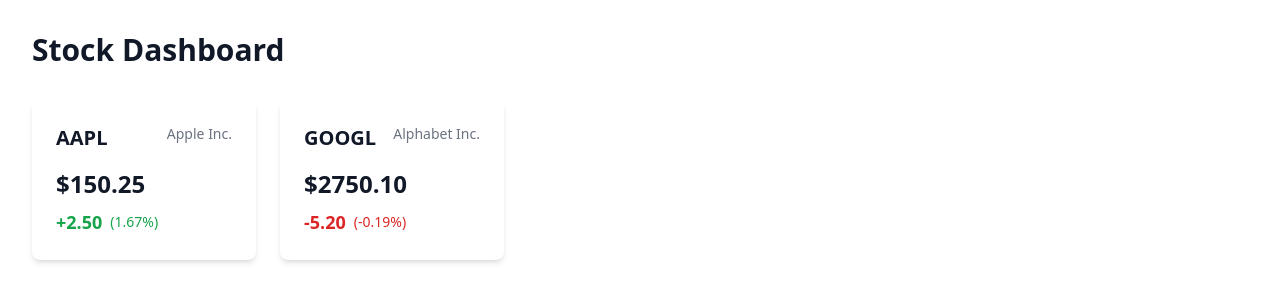
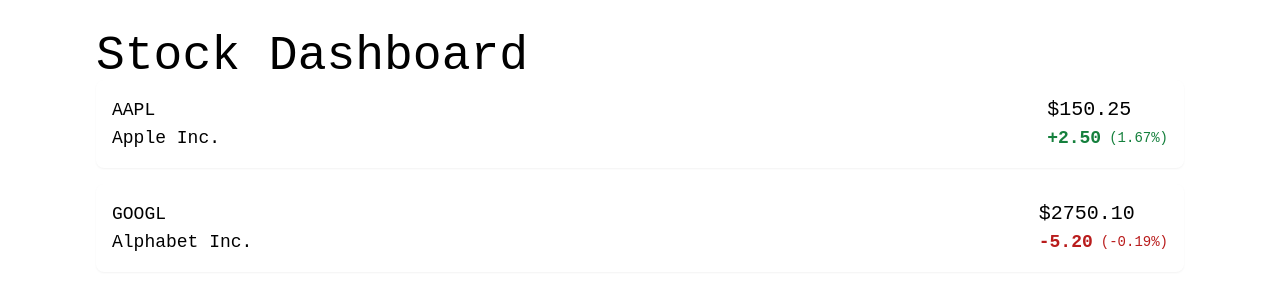
Before and after one commit to joshuachuaaa/Demeter, a Next.js app: page / in a window 1280 px wide. Shown: the top 302 px of the page. Built offline with nearby package versions, Linux system fonts and the light colour scheme.

Commit message:
Brushed up on loading screen & Implemented Dashboard

```diff
--- a/src/app/dashboard/dashboard.css
+++ b/src/app/dashboard/dashboard.css
@@ -1,65 +1,83 @@
 @tailwind base;
 @tailwind components;
 @tailwind utilities;
+@import url('https://fonts.googleapis.com/css2?family=Fira+Code:wght@300..700&family=Lexend:wght@100..900&family=Space+Mono:ital,wght@0,400;0,700;1,400;1,700&display=swap');
+@import url('https://fonts.googleapis.com/css2?family=Roboto+Mono:ital,wght@0,100..700;1,100..700&display=swap');
 
 .loading-screen {
   @apply fixed inset-0 flex items-center justify-center bg-gray-50 dark:bg-gray-900;
 }
 
 .loading-text {
-  @apply text-2xl text-gray-700 dark:text-gray-200;
+  @apply text-2xl text-gray-700;
 }
 
 .dashboard-container {
-  @apply p-8;
+  @apply max-w-6xl mx-auto p-8;
 }
 
 .dashboard-title {
-  @apply text-3xl font-bold text-gray-900 dark:text-white mb-8;
+  @apply font-firacode font-normal text-5xl text-black ;
 }
 
-.stock-grid {
-  @apply grid grid-cols-1 md:grid-cols-2 lg:grid-cols-3 xl:grid-cols-5 gap-6;
+.stock-list {
+  @apply space-y-4;
 }
 
-.stock-card {
-  @apply bg-white dark:bg-gray-800 rounded-lg shadow-md p-6 hover:shadow-lg transition-shadow duration-200;
+.stock-row {
+  @apply bg-white rounded-lg shadow-sm hover:shadow-md transition-shadow duration-200 p-4;
 }
 
-.stock-header {
-  @apply flex justify-between items-start mb-4;
+.stock-info-container {
+  @apply flex items-center gap-6 py-10;
+}
+
+.stock-main-info{
+    @apply flex justify-between
+}
+
+.stock-logo {
+  @apply flex-shrink-0;
+}
+
+.stock-logo-image {
+  @apply w-12 h-12 rounded-full object-contain;
+}
+
+.stock-details {
+  @apply flex-1 flex items-center gap-4;
+}
+
+.stock-name {
+  @apply font-space text-lg text-black font-normal;
 }
 
 .stock-symbol {
-  @apply text-xl font-semibold text-gray-900 dark:text-white;
-}
-
-.stock-name {
-  @apply text-sm text-gray-500 dark:text-gray-400;
+  @apply font-space text-lg text-black;
 }
 
 .stock-price {
-  @apply text-2xl font-bold text-gray-900 dark:text-white mb-2;
+  @apply text-xl font-normal text-black font-space;
 }
 
 .stock-change {
-  @apply flex items-center;
+  @apply flex items-center font-space;
 }
 
 .stock-change.positive {
-  @apply text-green-600 dark:text-green-400;
+  @apply text-green-700 font-space;
 }
 
 .stock-change.negative {
-  @apply text-red-600 dark:text-red-400;
+  @apply text-red-700 font-space;
 }
 
 .change-amount {
-  @apply text-lg font-semibold;
+  @apply text-lg font-semibold font-space;
 }
 
 .change-percent {
-  @apply ml-2 text-sm;
+  @apply ml-2 text-sm font-space;
 }
 
 .pagination-container {
--- a/src/app/dashboard/dashboard.tsx
+++ b/src/app/dashboard/dashboard.tsx
@@ -30,7 +30,7 @@ export default function Dashboard() {
         ];
 
         setStocks(dummyStocks);
-        setTimeout(() => setIsLoading(false), 1500); // Simulate loading delay
+        setTimeout(() => setIsLoading(false), 500); // Simulate loading delay
       } catch (error) {
         console.error('Error fetching stocks:', error);
         setIsLoading(false);
@@ -41,36 +41,24 @@ export default function Dashboard() {
   }, []);
 
   return (
-    <>
     <motion.div
       initial={{ opacity: 0 }}
       animate={{ opacity: isLoading ? 0 : 1 }}
-        transition={{ duration: 0.5 }}
+      transition={{ duration: 0.7 }}
       className="dashboard-container"
     >
-        <h1 className="dashboard-title">
-          Stock Dashboard
-        </h1>
+      <h1 className="dashboard-title">Stock Dashboard</h1>
 
-        <div className="stock-grid">
+      <div className="stock-list">
         {stocks.map((stock) => (
-            <div
-              key={stock.symbol}
-              className="stock-card"
-            >
-              <div className="stock-header">
-                <h3 className="stock-symbol">
-                  {stock.symbol}
-                </h3>
-                <span className="stock-name">
-                  {stock.name}
-                </span>
+          <div key={stock.symbol} className="stock-row">
+            <div className="stock-main-info">
+              <div className="stock-identifier">
+                <h3 className="stock-symbol">{stock.symbol}</h3>
+                <span className="stock-name">{stock.name}</span>
               </div>
-
-              <div className="stock-price">
-                ${stock.price.toFixed(2)}
-              </div>
-
+              <div className="stock-price-container">
+                <div className="stock-price">${stock.price.toFixed(2)}</div>
                 <div className={`stock-change ${stock.change >= 0 ? 'positive' : 'negative'}`}>
                   <span className="change-amount">
                     {stock.change >= 0 ? '+' : ''}{stock.change.toFixed(2)}
@@ -80,6 +68,8 @@ export default function Dashboard() {
                   </span>
                 </div>
               </div>
+            </div>
+          </div>
         ))}
       </div>
 
@@ -87,6 +77,5 @@ export default function Dashboard() {
         {/* Add pagination controls as needed */}
       </div>
     </motion.div>
-    </>
   );
 }
--- a/tailwind.config.js
+++ b/tailwind.config.js
@@ -9,7 +9,14 @@ module.exports = {
     "./src/**/*.{js,ts,jsx,tsx,mdx}",
   ],
   theme: {
-    extend: {},
+    extend: {
+      fontFamily: {
+        clock : ['Lexend', 'sans-serif'],
+        firacode : ['Fira Code', 'monospace'],
+        space: ['Space Mono', 'monospace'],
+        monoroboto: ['Roboto Mono', 'monospace']
+    },
   },
   plugins: [],
 }
+}
```
Lines whose indentation alone changed are shown as unchanged.
